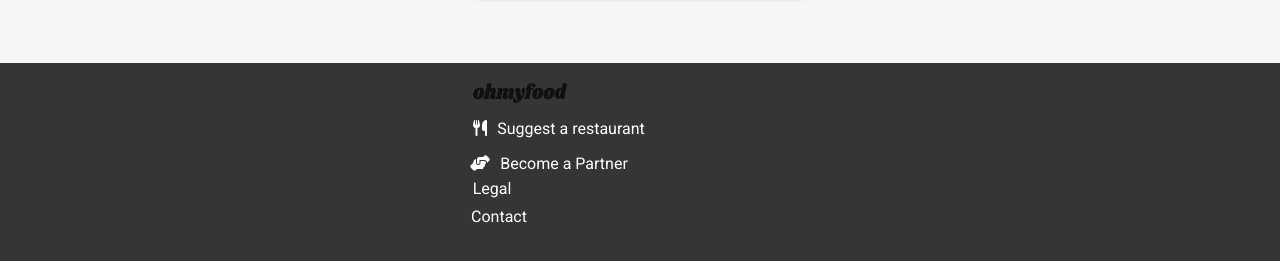
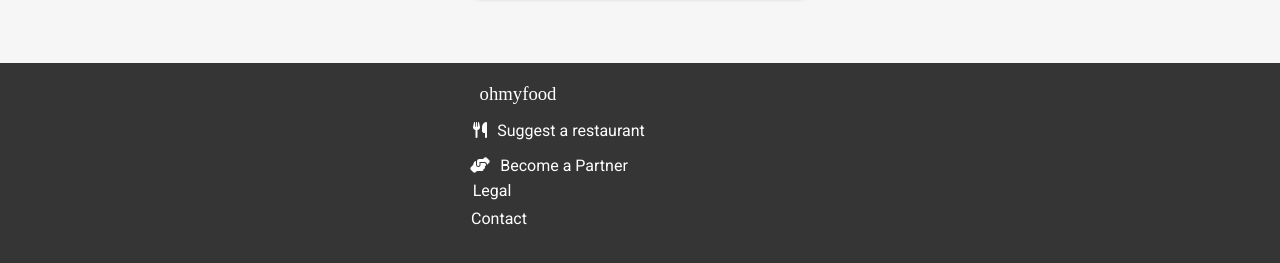
Before and after one commit to Hero988/Suliman_2_11-07-2023_A, a website: page index.html in a window 1280 px wide. Shown: the part 2414-2677 px from the top of the page. Drawn offline with Linux system fonts and the light colour scheme; a web font is replaced by a local one.

Commit message:
Made the ohmyfood logo at footer white

```diff
--- a/Sass/Base/_typography.scss
+++ b/Sass/Base/_typography.scss
@@ -5,6 +5,6 @@
     }
 
     // This sets Shrikhand as the default font for titles/headers for the website.
-    h1, h2, h3, h4, h5, h6 {
+    h1, h2, h3, h4, h5, h6, header {
         font-family: 'Shrikhand';
     }
--- a/Sass/Layout/_footer.scss
+++ b/Sass/Layout/_footer.scss
@@ -17,18 +17,18 @@
 
 }
 
-.logo-for-footer img {
+.logo-for-footer{
 
     position: relative;
 
     //This is used to convert the image into a block element
     display: block;
 
-    width: 94px;
+    right: 61px;
 
-    height: 20px;
+    font-weight: weight(regular);
 
-    right: 120px;
+    color: #FFFFFF;
 }
 
 .footer-row {
--- a/index.html
+++ b/index.html
@@ -245,7 +245,7 @@
                 <div class="footer-row">
                     <div class="logo-for-footer">
                         <!-- The logo image -->
-                        <img src="images/logo/ohmyfood.png" alt="Logo">
+                        <h3 class="logo-for-footer">ohmyfood</h3>
                     </div>
                 </div>
                 <!-- Menu text -->
```
Also changed, not shown: public/css/prefixed/style.css.
